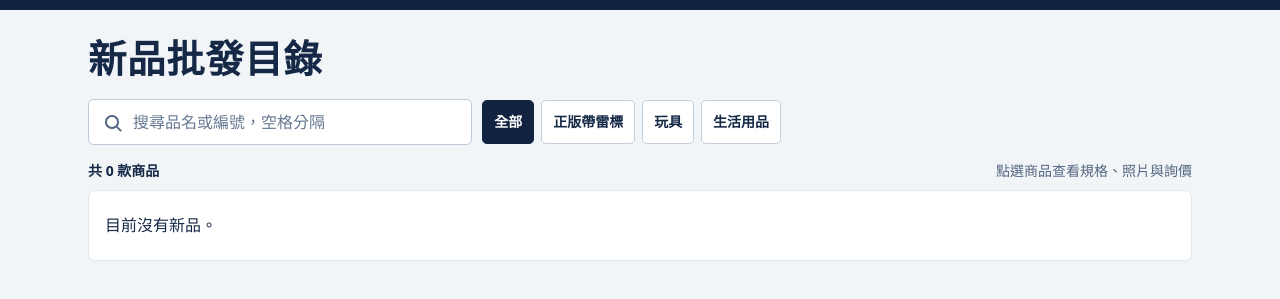
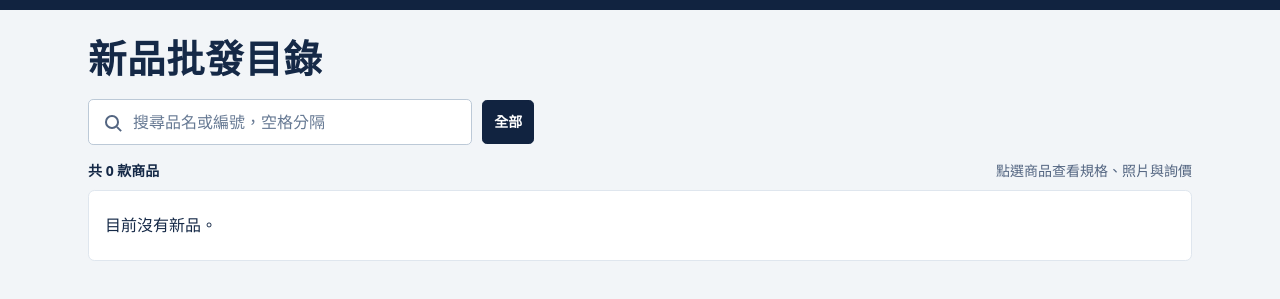
Before and after one commit to jachou123-afk/delly-web, a plain HTML site: page wholesale-catalog/dist/index.html in a window 1280 px wide. Shown: the part 51-350 px from the top of the page. Drawn offline with Linux system fonts and the light colour scheme.

Commit message:
Expand wholesale catalog navigation by available categories

```diff
--- a/wholesale-catalog/dist/catalog.js
+++ b/wholesale-catalog/dist/catalog.js
@@ -11,7 +11,10 @@
   const productId = new URLSearchParams(location.search).get('p');
   const latestDate = products.map((product) => product.date).sort().at(-1);
   const ordered = [...products].sort((a, b) => b.date.localeCompare(a.date));
-  const categories = ['正版帶雷標', '玩具', '生活用品'];
+  const categoryOrder = ['正版帶雷標', '玩具', '生活用品', '車模與遙控車', '吊飾與掛件', '娃娃與毛絨', '3C與小家電', '工具與戶外'];
+  const availableCategories = new Set(products.map((product) => product.category));
+  const categories = [...new Set([...categoryOrder, ...availableCategories])]
+    .filter((category) => availableCategories.has(category));
   const quoteLabels = ['批發單價', '箱入數', '整箱估算'];
   const formatAmount = new Intl.NumberFormat('zh-TW');
   let inquiryProduct;
--- a/wholesale-catalog/dist/index.html
+++ b/wholesale-catalog/dist/index.html
@@ -8,8 +8,8 @@
   <meta name="robots" content="noindex, nofollow">
   <title>大陸工廠直發｜新品批發目錄</title>
   <link rel="stylesheet" href="./styles.css?v=20">
-  <script defer src="./catalog-data.js?v=24"></script>
-  <script defer src="./catalog.js?v=16"></script>
+  <script defer src="./catalog-data.js?v=25"></script>
+  <script defer src="./catalog.js?v=17"></script>
 </head>
 <body>
   <header class="site-header">
```
Also changed, not shown: 1 other file.
